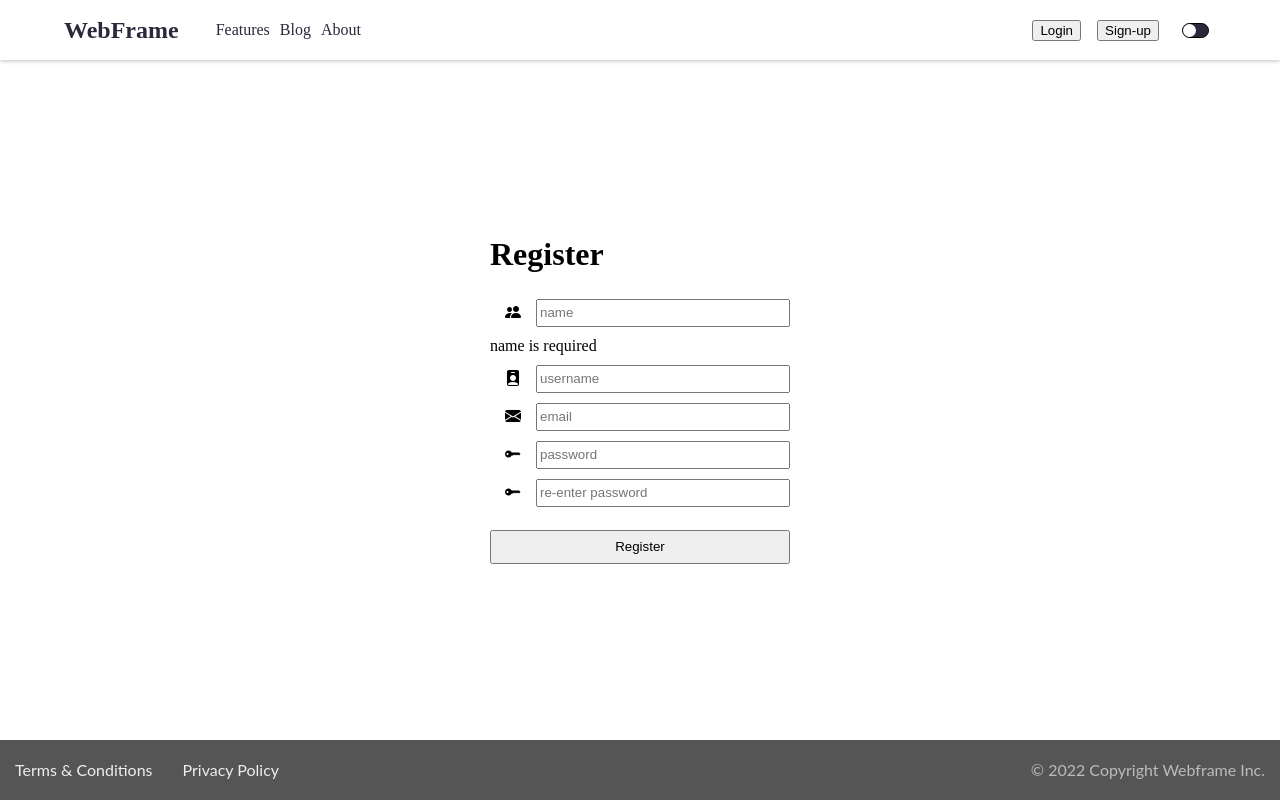
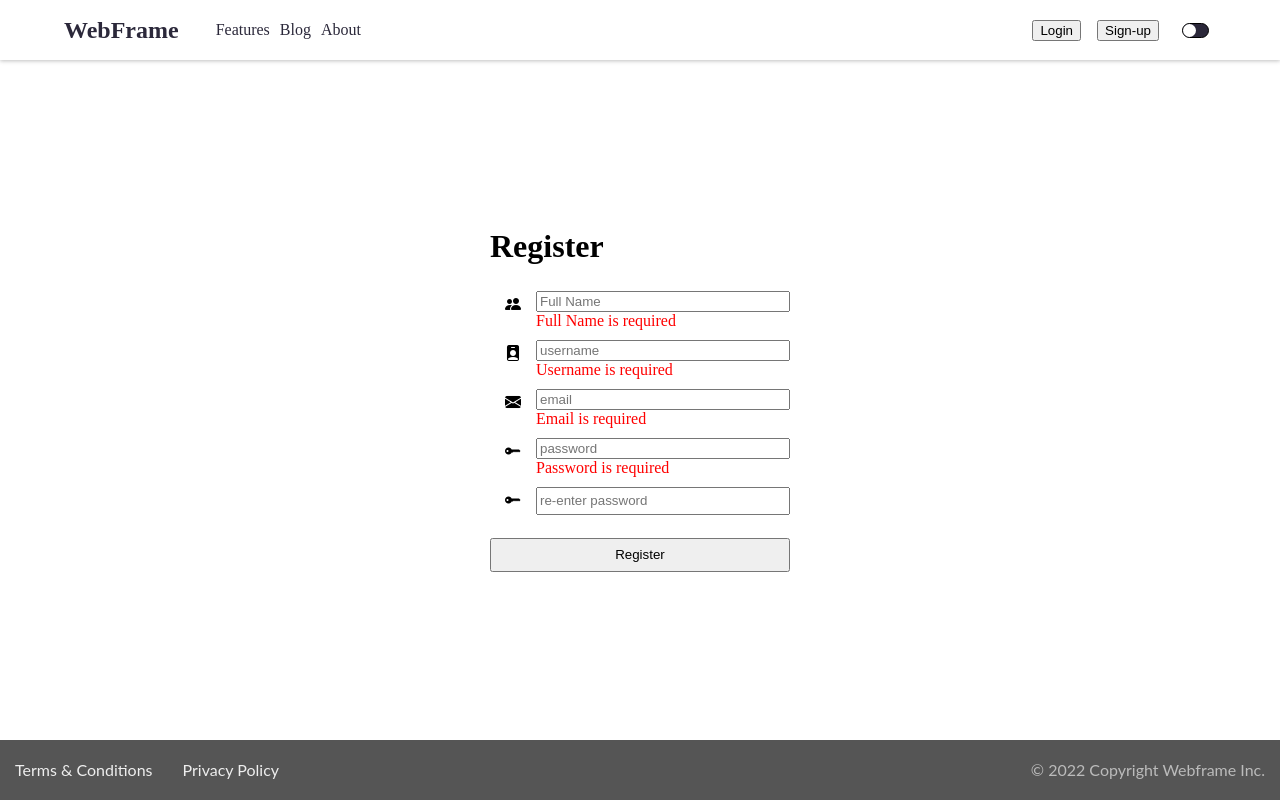
Before and after one commit to martencarlos/frontEnd, a React (Create React App) app: page /register in a window 1280 px wide. Both pictures are taken after a click on the button "Register". Built offline with nearby package versions, Linux system fonts and the light colour scheme.

Commit message:
working validation

```diff
--- a/src/Components/Register.js
+++ b/src/Components/Register.js
@@ -24,58 +24,48 @@ export default function Register(props){
 
     function handleChange(event) {
 
-        if(formErrors.name){
-            const currentErrors = validateForm()
-            if(!currentErrors.name){
-                setFormErrors(currentErrors)
-            }
-        }
-
         const {name, value} = event.target
         setFormData(prevFormData => ({
             ...prevFormData,
             [name]: value
         }))
-    }
-    function validateForm(){
-        const errors= {
-            name: "",
-            username: "",
-            email:"",
-            password: "",
-            password2: ""
+
     }
 
+    function validateForm(){
+
+        const errors= {}
+
         if(!formData.name){
-            errors.name = "name is required"
+            errors.name = "Full Name is required"
         }
         if(!formData.username){
-            errors.username = "username is required"
+            errors.username = "Username is required"
         }else if(formData.username.indexOf(' ') >= 0){
             errors.username = "no white space permitted"
         }
         if(!formData.email){
-            errors.email = "email is required"
+            errors.email = "Email is required"
         }else if(!String(formData.email).toLowerCase().match(/^(([^<>()[\]\\.,;:\s@"]+(\.[^<>()[\]\\.,;:\s@"]+)*)|(".+"))@((\[[0-9]{1,3}\.[0-9]{1,3}\.[0-9]{1,3}\.[0-9]{1,3}\])|(([a-zA-Z\-0-9]+\.)+[a-zA-Z]{2,}))$/)){
-            errors.email = "email is invalid"
+            errors.email = "Email is invalid"
         }
         if(!formData.password){
-            errors.password = "password is required"
-        }else if(formData.password != formData.password2){
-            errors.password2 = "passwords do not match"
+            errors.password = "Password is required"
+        }else if(formData.password !== formData.password2){
+            errors.password2 = "Passwords do not match"
         }
+
         return errors
     }
 
-    function validate(){
-
-        const currentErrors = validateForm()
+    function validate(event){
+        //event.preventDefault();
+        const currentErrors = validateForm(event.target.name)
         setFormErrors(currentErrors)
-        console.log(currentErrors)
-        // if(Object.keys(currentErrors).length===0){
-        //     console.log(formData)
-        // }
-        //event.preventDefault();
+        console.log(Object.keys(currentErrors).length)
+        if(Object.keys(currentErrors).length===0){
+             console.log("submitting form")
+        }
     }
 
     return (
@@ -87,23 +77,27 @@ export default function Register(props){
                         <span  >
                             <i className="bi-people-fill" role="img" aria-label="name"></i>
                         </span>
+                        <div className="register-form-input-row-inputanderror">
                             <input
                                 name="name"
                                 type="name"
-                            placeholder="name"
+                                placeholder="Full Name"
                                 autoComplete="section-blue name"
                                 required="required"
                                 value={formData.name}
                                 onChange={handleChange}
-                            onBlur = {validate}
+
                             />
+                            {formErrors.name && <label className="error">{formErrors.name}</label>}
                         </div>
-                    {formErrors.name && <label>{formErrors.name}</label>}
+                    </div>
+
 
                     <div className="register-form-input-row">
                         <span>
                             <i className="bi-person-badge-fill" role="img" aria-label="name"></i>
                         </span>
+                        <div className="register-form-input-row-inputanderror">
                             <input
                                 name="username"
                                 type="nickname"
@@ -112,13 +106,17 @@ export default function Register(props){
                                 required="required"
                                 value={formData.username}
                                 onChange={handleChange}
+
                             />
+                            {formErrors.username && <label className="error">{formErrors.username}</label>}
+                        </div>
                     </div>
 
                     <div className="register-form-input-row">
                         <span>
                             <i className="bi-envelope-fill" role="img" aria-label="name"></i>
                         </span>
+                        <div className="register-form-input-row-inputanderror">
                             <input
                                 name="email"
                                 type="email"
@@ -127,12 +125,16 @@ export default function Register(props){
                                 required="required"
                                 value={formData.email}
                                 onChange={handleChange}
+
                             />
+                            {formErrors.email && <label className="error">{formErrors.email}</label>}
+                        </div>
                     </div>
                     <div className="register-form-input-row">
                         <span>
                             <i className="bi-key-fill" role="img" aria-label="name"></i>
                         </span>
+                        <div className="register-form-input-row-inputanderror">
                             <input
                                 name="password"
                                 type="password"
@@ -141,12 +143,16 @@ export default function Register(props){
                                 required="required"
                                 value={formData.password}
                                 onChange={handleChange}
+
                             />
+                            {formErrors.password && <label className="error">{formErrors.password}</label>}
+                        </div>
                     </div>
                     <div className="register-form-input-row">
                         <span>
                             <i className="bi-key-fill" role="img" aria-label="name"></i>
                         </span>
+                        <div className="register-form-input-row-inputanderror">
                             <input
                                 name="password2"
                                 type="password"
@@ -155,10 +161,12 @@ export default function Register(props){
                                 required="required"
                                 value={formData.password2}
                                 onChange={handleChange}
+
                             />
+                            {formErrors.password2 && <label className="error">{formErrors.password2}</label>}
+                        </div>
                     </div>
                     <button className="register" type="button" onClick={validate}>Register</button>
-
                 </div>
             </form>
         </div>
--- a/src/css/register.css
+++ b/src/css/register.css
@@ -28,6 +28,12 @@ h1{
     width: 100%;
 }
 
+.register-form-input-row-inputanderror{
+    display: flex;
+    flex-direction: column;
+    flex-grow: 1;
+}
+
 i{
     margin:5px;
 }
@@ -37,6 +43,10 @@ input{
     flex-grow: 1;
 }
 
+label.error{
+    color: red;
+}
+
 button.register{
     margin-top: 1em;
     height: 2.5em;
```
Lines whose indentation alone changed are shown as unchanged.
